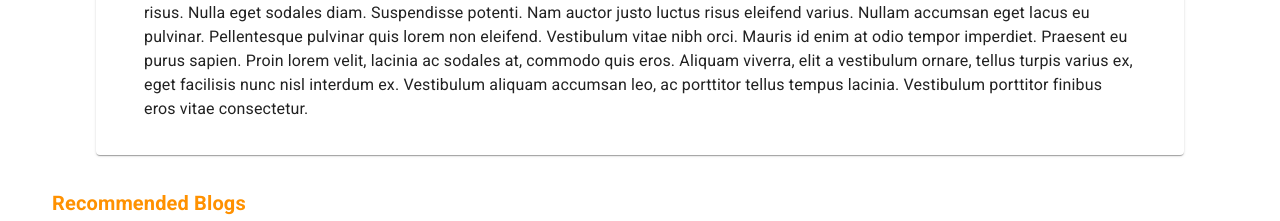
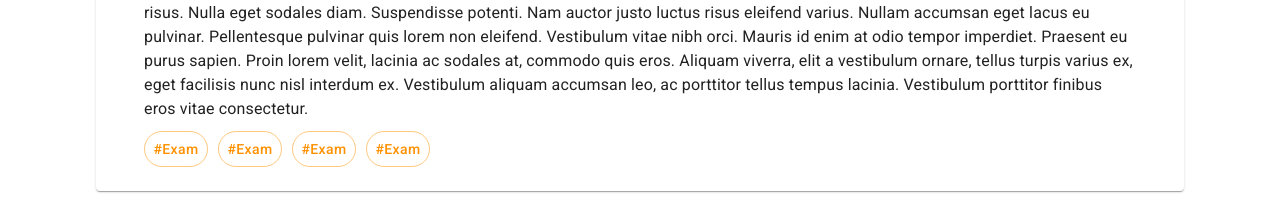
Before and after one commit to Anushadokuparthi/react-mui, a React (Create React App) app: page / in a window 1280 px wide. Shown: the part 1425-1646 px from the top of the page. Built offline with nearby package versions, Linux system fonts and the light colour scheme.

Commit message:
banner changes

```diff
--- a/src/components/Banner.tsx
+++ b/src/components/Banner.tsx
@@ -1,7 +1,9 @@
 import React from 'react';
 import { Box, Button, Card, CardContent, Typography } from "@mui/material";
-import { grey, indigo, lightBlue } from '@mui/material/colors';
+import { grey, indigo, } from '@mui/material/colors';
 import AddOutlinedIcon from '@mui/icons-material/AddOutlined';
+
+
 const Banner = () => {
     return (
         <>
@@ -61,6 +63,20 @@ const Banner = () => {
 
                             Suspendisse potenti. Nam auctor justo luctus risus eleifend varius. Nullam accumsan eget lacus eu pulvinar. Pellentesque pulvinar quis lorem non eleifend. Vestibulum vitae nibh orci. Mauris id enim at odio tempor imperdiet. Praesent eu purus sapien. Proin lorem velit, lacinia ac sodales at, commodo quis eros. Aliquam viverra, elit a vestibulum ornare, tellus turpis varius ex, eget facilisis nunc nisl interdum ex. Vestibulum aliquam accumsan leo, ac porttitor tellus tempus lacinia. Vestibulum porttitor finibus eros vitae consectetur.
                         </Typography>
+                        <Box sx={{borderRadius:'250px', width:'13px', display: 'flex', gap:'10px' }}>
+                        <Button variant="outlined" color="secondary" sx={{borderRadius:'250px'}}>
+                            #exam
+                        </Button>
+                        <Button variant="outlined" color="secondary" sx={{borderRadius:'250px'}}>
+                            #exam
+                        </Button>
+                        <Button variant="outlined" color="secondary" sx={{borderRadius:'250px'}}>
+                            #exam
+                        </Button>
+                        <Button variant="outlined" color="secondary" sx={{borderRadius:'250px'}}>
+                            #exam
+                        </Button>
+                        </Box>
                     </Box>
                 </CardContent>
             </Card>
```
